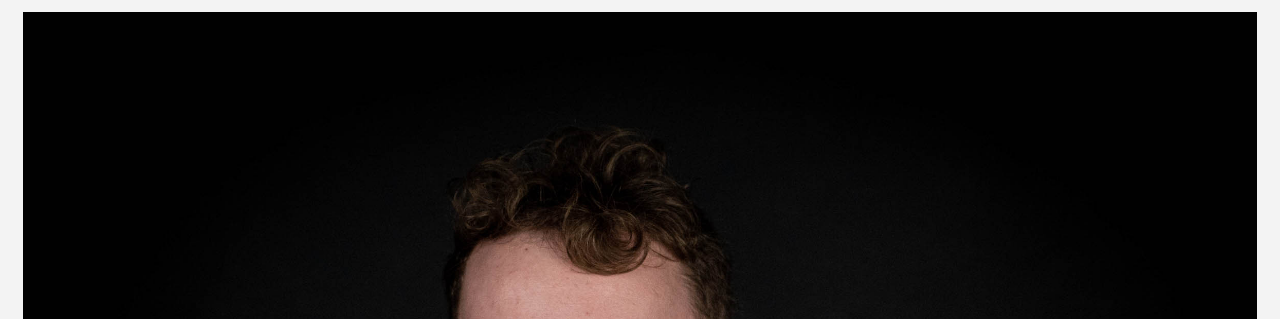
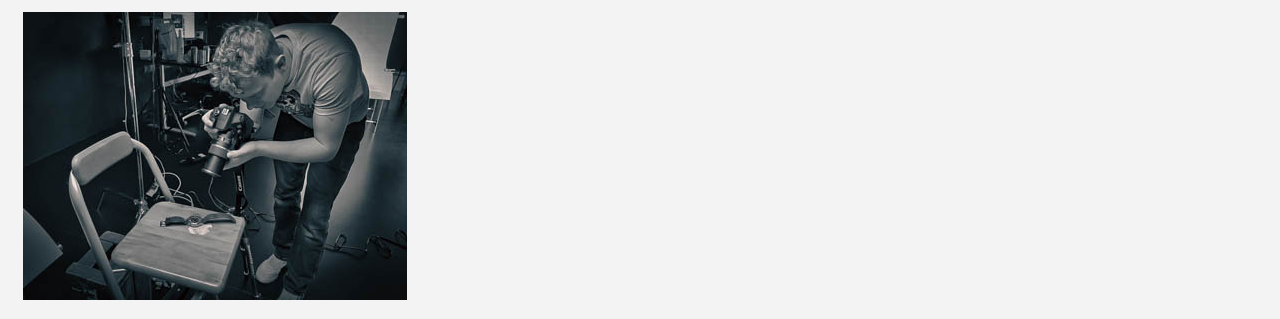
Before and after one commit to Degistive01/portfolio, a plain HTML site: page index.html in a window 1280 px wide. Shown: the part 123-442 px from the top of the page. Drawn offline with nearby package versions, Linux system fonts and the light colour scheme.

Commit message:
Update index.html

```diff
--- a/index.html
+++ b/index.html
@@ -22,20 +22,16 @@
     </div>
     <div class="row">
         <div class="col-12 col-s-12">
-            <img src="img/Portrait.jpg">
+            <img src="img/Picture of me.jpg">
 
         </div>
 
         <div class="row">
             <div class="col-7 col-s-7">
                 <h1>Om mig</h1>
-                <p>Mit navn er Mateusz Jan Slupecki og jeg er i gang med at udvikle mig selv som multimediadesigner med
-                    fokus på fotografi / rederigering og grafisk design. Jeg har altid haft interesse indenfor
-                    fotografiområdet og billedredigering derfor ved
-                    jeg, at ved hjælpen af multimediadesign studie vil jeg udvikle mine evner endnu mere. Jeg har
-                    primært erfaring i Adobe Lightroom CC, Adobe Photoshop og Adobe XD. Jeg drømmer at arbejde som
-                    Fotograf med kendskab til flere typer af fotografi
-                    og dermed også blive en professionelt Foto Editor.</p>
+                <p>Mit navn er Mateusz Jan Slupecki og jeg er i gang med at udvikle mig selv som multimediadesigner med fokus på fotografi / rederigering og grafisk design. Jeg har altid haft interesse indenfor fotografiområdet og billedredigering derfor
+                    ved jeg, at ved hjælpen af multimediadesign studie vil jeg udvikle mine evner endnu mere. Jeg har primært erfaring i Adobe Lightroom CC, Adobe Photoshop og Adobe XD. Jeg drømmer at arbejde som Fotograf med kendskab til flere typer
+                    af fotografi og dermed også blive en professionelt Foto Editor.</p>
             </div>
         </div>
 
```
